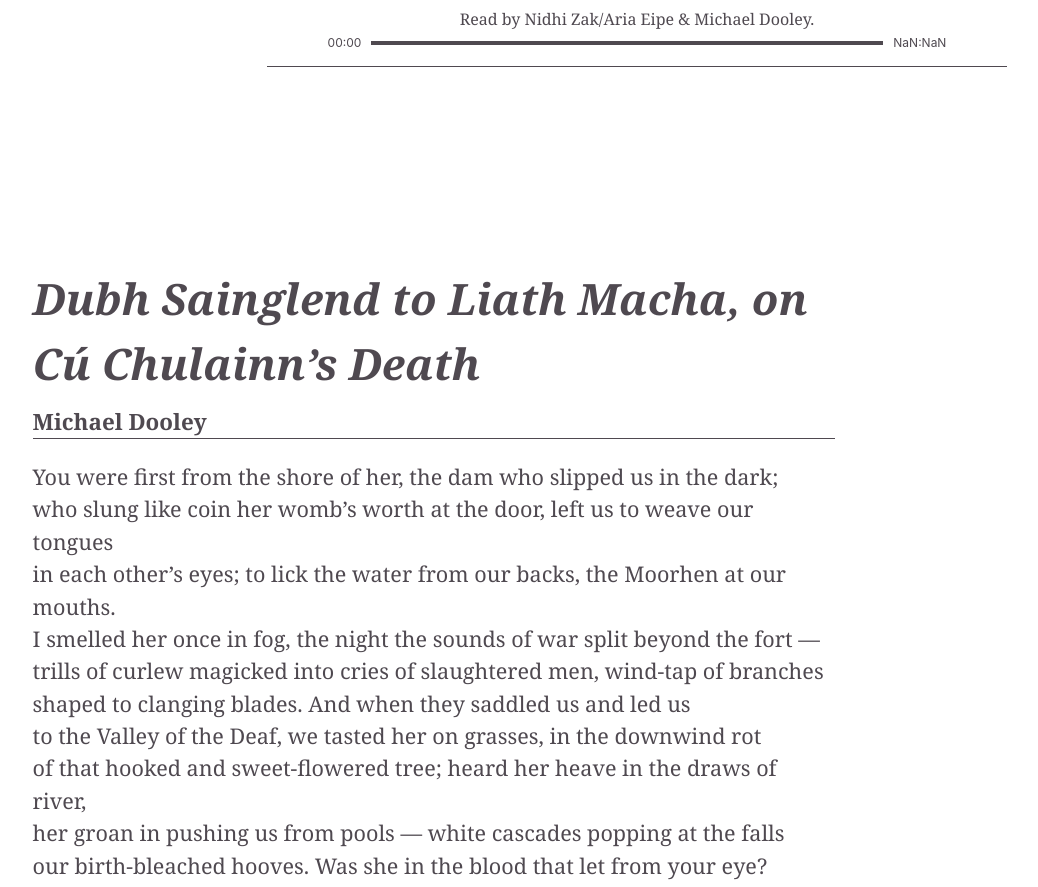
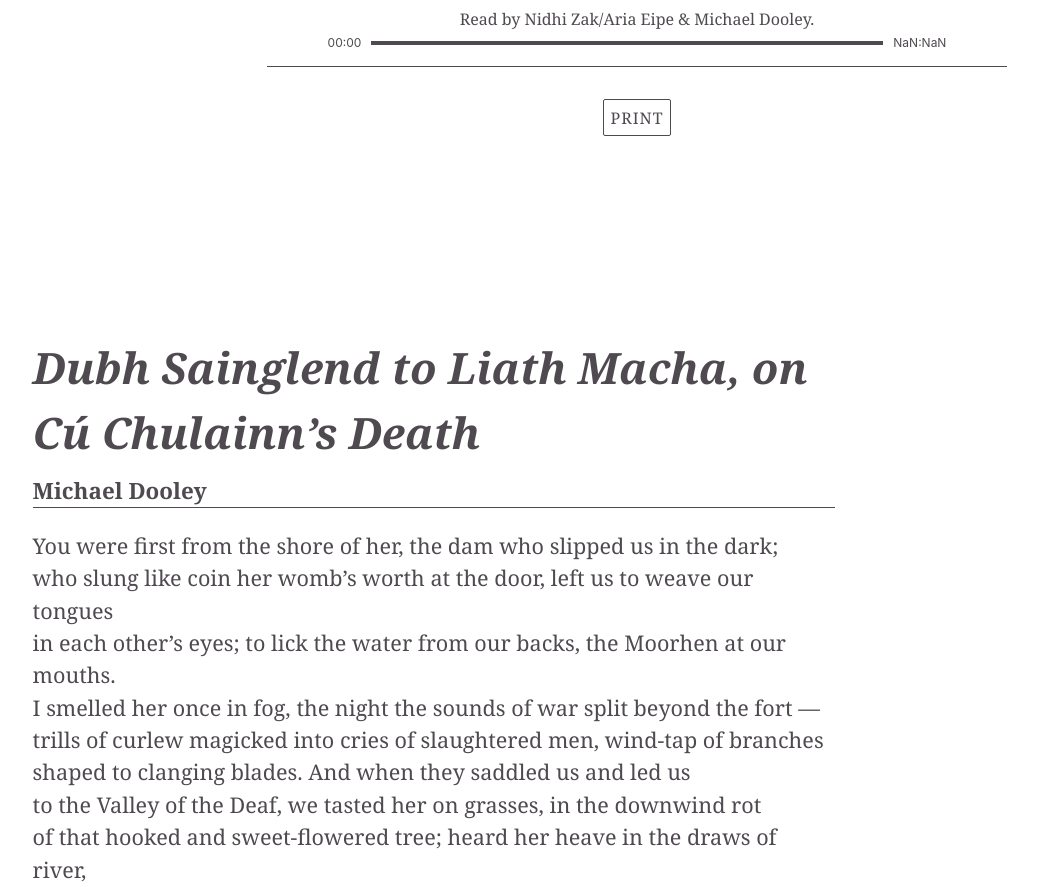
Before and after one commit to ianmaleney/solas-nua, a Svelte app: page /the-conjuring in a window 1280 px wide. Shown: the part 3782-4669 px from the top of the page, without its empty margins (3-1041 px from the left). Built offline with nearby package versions, Linux system fonts and the light colour scheme; a web font is replaced by a local one.

Commit message:
Conjuring Print

```diff
--- a/src/routes/pieces/Conjuring.svelte
+++ b/src/routes/pieces/Conjuring.svelte
@@ -5,6 +5,10 @@
 
   import { themeColour, headerOpacity, blob1 } from "../../store.js";
   import { move } from "../../moveBlob";
+
+  const print = () => {
+    window.open("/assets/prints/the-conjuring-print.pdf", "_blank");
+  };
 
   onMount(() => {
     document.title =
@@ -108,6 +112,7 @@
     active={true}
     credits={"Read by Nidhi Zak/Aria Eipe & Michael Dooley."}
   />
+  <button class="print-button" on:click={print}> Print </button>
 </div>
 
 <div class="poem-wrapper mt">
@@ -202,6 +207,20 @@
 <style lang="scss">
   .player-wrapper {
     margin: 200px 0;
+  }
+  .print-button {
+    margin: 2rem auto;
+    display: block;
+    background-color: rgba(255, 255, 255, 0);
+    border: 1px solid #4f4950;
+    color: #4f4950;
+    text-transform: uppercase;
+    letter-spacing: 1px;
+    &:hover {
+      background-color: #4f4950;
+      color: rgb(207, 207, 207);
+      cursor: pointer;
+    }
   }
   .poem-wrapper {
     max-width: 1260px;
```
Also changed, not shown: public/build/bundle.css, public/build/bundle.js, 2 other files (tests, documents, lock files or other folders).
